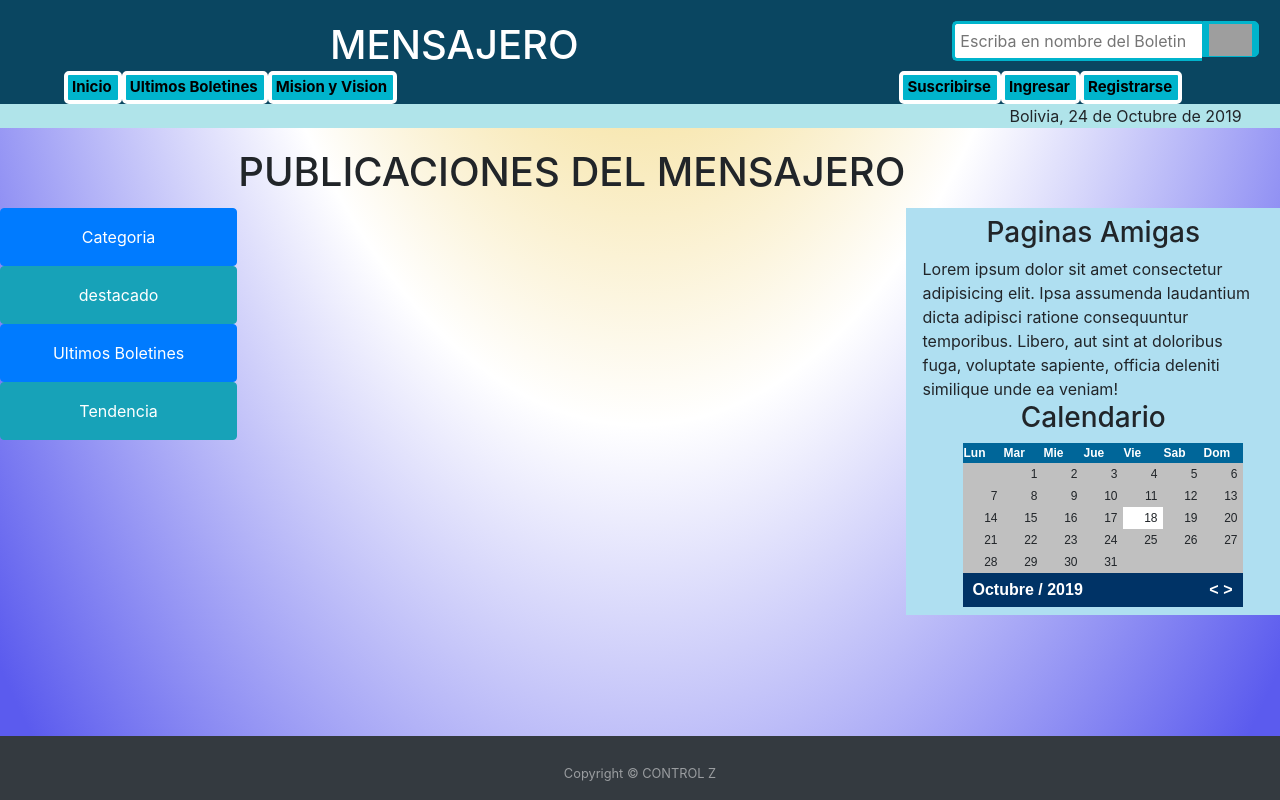
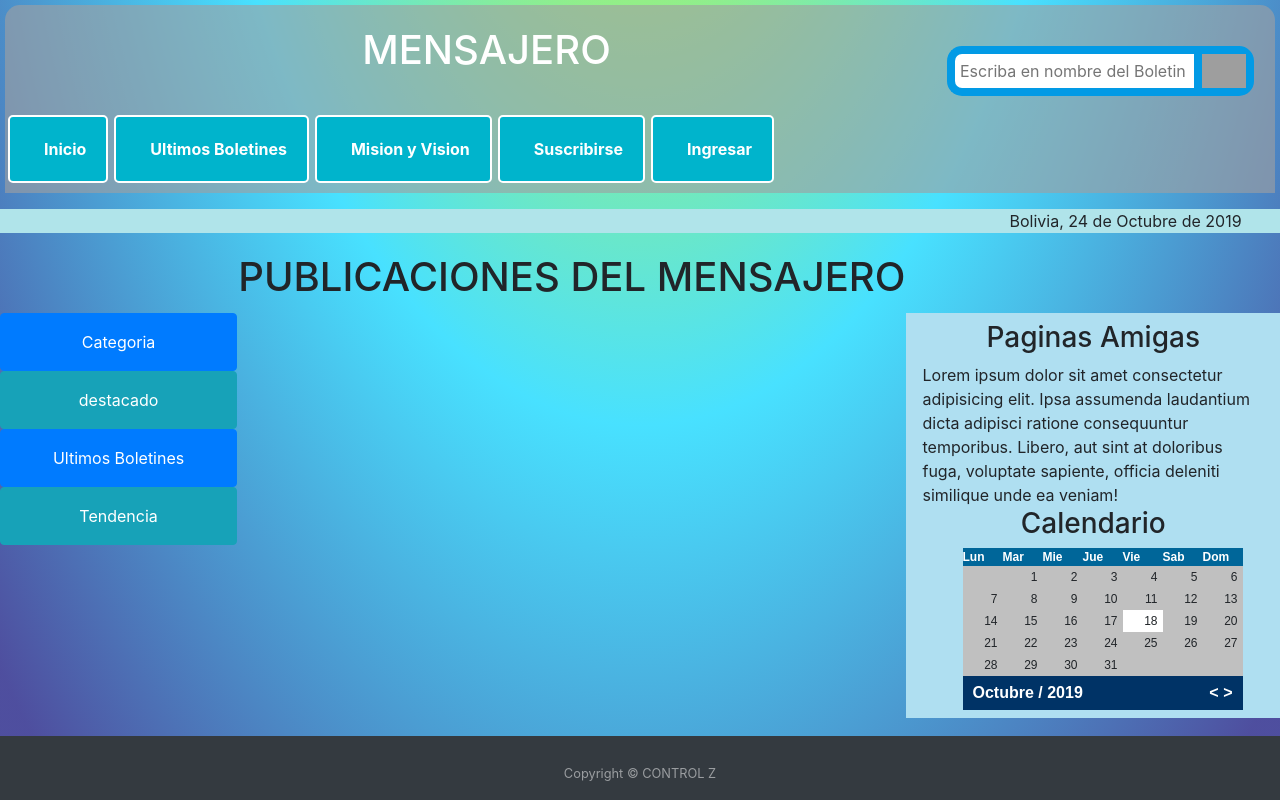
Before and after one commit to ivanovichTBD/TISEADA, a PHP site: page /TISEADA/ in a window 1280 px wide. Run offline with PHP 8.4, Linux system fonts and the light colour scheme; some libraries are stand-ins or nearby versions; grey boxes are pictures that could not be loaded.

Commit message:
diseno mel

```diff
--- a/ComponentesPagPrincipal/HeaderPrincipal.php
+++ b/ComponentesPagPrincipal/HeaderPrincipal.php
@@ -13,19 +13,28 @@
 </div></form>
 
         </div>
-        </header>
+</header>
+
+<header>
+<div>
+        <!--AÑADIDO RESPONSIVE-->
+        <div class="menu_bar">
+                  <a href="#" class="bt-menu"><span class="icon-view-list"></span>Menu</a>
+        </div>
+        <!--FIN-->
+
         <nav>
-                <div class="mid"><a href="./"><button class="botonNav">Inicio</button></a>
-                <button class="botonNav">Ultimos Boletines</button>
-                 <button onclick="MostrarMisionVision()" class="botonNav">Mision y Vision</button>
-</div>
-               <div class="derecha">
-               <button class="botonNav">Suscribirse</button>
-               <a href="#Login"> <button onclick="MostrarLogin()" class="botonNav">Ingresar</button></a>
-               <!--Boton que va a la pagina registrar usuario-->
-               <a href="sistema/registro_usuario.php"> <button class="botonNav">Registrarse</button> </a>
-               </div>
+            <div>
+              <ul>
+                <li class="botonNav"> <a href="./"><span class="icon-home"></span>Inicio</a></li>
+                <li class="botonNav"> <a href="#"><span class="icon-newspaper"></span>Ultimos Boletines</a></li>
+                <li class="botonNav"> <a href="#cuerpo" onclick="MostrarMisionVision()"><span class="icon-book"></span>Mision y Vision</a> </li>
 
-
+                <li class="botonNav"> <a href="sistema/registro_usuario.php"><span class="icon-pencil"></span>Suscribirse</a></li>
+                <li class="botonNav"> <a href="#Login" onclick="MostrarLogin()"><span class="icon-user"></span>Ingresar</a></li>
+              </ul>
+            </div>
         </nav>
-        <p class="fecha">Bolivia, <?php echo fechaC(); ?></p>
+  </div>
+</header>
+<p class="fecha">Bolivia, <?php echo fechaC(); ?></p>
--- a/ComponentesPagPrincipal/Login.php
+++ b/ComponentesPagPrincipal/Login.php
@@ -1,6 +1,3 @@
-
-
-
 <a href="#" name="Login"></a>
 <div class="IngresoUser"  id="IngresoUser" style="display:none">
 
@@ -28,129 +25,6 @@
             </div>
             <button class="botoningreso"type="submit">INGRESAR</button>
         </form>
-        <p class=" w3l-register-p">Ya tienes cuenta?<a href="#" class="register"> Registrarse</a></p>
+        <p class=" w3l-register-p">No tienes cuenta?<a href="#" class="register"> Registrarse</a></p>
     </div>
-    </div>
-
-<Style>
-
-.IngresoUser {
-    margin: 0;
-    padding: 0;
-    background: url(../sistema/img/cover4.jpg) no-repeat 0px 0px;
-    min-height: 100vh;
-    background-size: cover;
-    font-family: 'Raleway', sans-serif;
-}
-
-h2 {
-    margin: 0;
-    color: rgb(248, 252, 249);
-    font-size: 25px;
-    font-weight: 400;
-    text-align: center;
-    letter-spacing: 1px;
-    padding-bottom: 30px;
-}
-
-p.w3l-register-p {
-    color: #eee;
-    font-size: 13px;
-    text-align: center;
-    margin-top: 2em;
-}
-
-.w3l-login-form {
-    background: rgba(0, 0, 0, 0.4117647058823529);
-    //background: #6EB5FF;
-    max-width: 500px;
-    margin: 0 auto;
-    padding: 3em;
-    border-radius: 10px;
-    box-sizing: border-box;
-    margin-top: 90px;
-
-}
-
-.group {
-    display: flex;
-    padding: 15px 5px;
-    background-color: #ffffff;
-}
-
-.group i {
-    color: #00BCD4;
-    font-size: 20px;
-    padding: 0 10px;
-}
-
-.w3l-form-group {
-    margin: 20px 0;
-}
-
-.w3l-form-group label {
-    display: block;
-    text-transform: uppercase;
-    font-size: 13px;
-    color: #d2d2d2;
-    letter-spacing: 2px;
-    margin-bottom: 10px;
-    font-style: italic;
-}
-
-.inputTextPass {
-    width: 100%;
-    border: none;
-    box-sizing: border-box;
-    background: transparent;
-    color: #000;
-}
-
-.inputTextPass:focus {
-    outline: none;
-}
-
-.botoningreso {
-    background-color: #00BCD4;
-    color: #ffffff;
-    font-size: 13px;
-    text-transform: uppercase;
-    letter-spacing: 1px;
-    border: none;
-    padding: 12px 60px;
-    cursor: pointer;
-    width: 100%;
-    border-radius: 6px;
-}
-
-.botoningreso:hover {
-    background-color: #00BCD4;
-    transition-duration: 5s;
-}
-
-.forgot {
-    display: flex;
-    justify-content: space-between;
-    margin: 20px 0;
-    }
-
-.letras {
-    color: #ffffff;
-    font-size: 14px;
-    text-decoration: none;
-}
-
-.forgot p {
-    color: #ffffff;
-    text-align: center;
-    margin: 0px;
-	font-size: 13px;
-}
-
-.register {
-    color: #00BCD4;
-    text-decoration: none;
-}
-
-
-</Style>
+</div>
--- a/css/PartesPag.css
+++ b/css/PartesPag.css
@@ -1,33 +1,40 @@
+/*estilo paginaPrincipal*/
 *{
   margin:0px;
+  padding:0;
 }
 .fondoP{
-
-    background-image: radial-gradient(ellipse farthest-corner at 50% -60% , rgb(233, 185, 27) 0%, rgba(0, 0, 255, 0) 50%, rgb(91, 91, 238) 95%);
+background-image: radial-gradient(ellipse farthest-corner at 50% -60% , #e8ff00 0%,#00d5ffb7 50%, #090979b7 95%);
 background-attachment:fixed;
 }
 /*Header---------------------------------------------------------------------*/
+header {
+width:100%;
 
-
+}
 .header{
 color: #FFF;
-	background: #0a4661;
-	height: 71px;
+  background:#9fa0a19d;
+height: 100px;
 padding: 21px;
 display: flex;
+  border-radius: 15px 15px 0px 0px;
+  margin: 5px 5px 0px 5px;
 
 }
 .Titulo{
-    width: 70%;
+  width: 75%;
   display: flex;
   justify-content: center;
+    margin-right:auto;
 }
 /*Buscador--------------------------------------------------------------------------*/
 .form_search{
-    width: 30%;
+    width: 25%;
   display: flex;
   justify-content:flex-end;
-    margin-right: 0%;
+    margin-right: auto;
+    display: none;
 }
 .search {
 width: 100%;
@@ -39,14 +46,14 @@
 .searchTerm {
 width: 250px;
 min-width: 117px;
-
-  border: 3px solid #00B4CC;
+  margin-top: 20px;
+  border: 8px solid #029AE5;
 border-right: none;
 padding: 5px;
 
-  border-radius: 5px 0 0 5px;
+border-radius: 15px 0 0 15px;
 outline: none;
-  color: #9DBFAF;
+color: rgb(199, 206, 203);
 }
 
 .searchTerm:focus{
@@ -55,12 +62,13 @@
 
 .searchButton {
 max-width: 60px;
-  height: 36px;
-  border: 1px solid #00B4CC;
-  background: #00B4CC;
+  height: 50px;
+  border: 8px solid #029AE5;
+  background:  #029AE5;
 text-align: center;
 color: #fff;
-  border-radius: 0 5px 5px 0;
+border-radius: 0 15px 15px 0;
+  margin-top: 20px;
 cursor: pointer;
 font-size: 20px;
 min-width: 30px;
@@ -77,18 +85,23 @@
   height: 100%;
 }
 /*nav-----------------------------------------------------------------------------*/
+
 nav{
-    background-color:#0a4661;
 display: block;
+  background:#9fa0a19d;
+  margin: 0px 5px 5px 5px;
+
 }
 .botonNav{
   background-color: #00B4CC;
   border-radius: 5px;
-    border:4px solid;
+  border:2px solid;
   border-color: #FFF;
   font-weight: bold;
-    font-size: 15px;
+  font-size: 10px,;
+
   padding-left: 4px;
+    margin: 10px 3px;
 }
 .mid,.derecha{
 
@@ -97,12 +110,52 @@ nav{
 }
 .mid{
 width: 40%;
-
 padding-left: 5%;
 }
 .derecha{
   width: 52%;
   justify-content:flex-end;
+}
+/**********NAVEGADOR********************************/
+.buscar{
+display: none;
+}
+
+.menu_bar {
+display:none;
+}
+
+header nav ul  {
+overflow:hidden;
+list-style:none;
+}
+
+header nav ul li {
+float:left;
+}
+
+header nav ul li a {
+color:#fff;
+padding:20px;
+display:block;
+text-decoration:none;
+}
+
+header nav ul li span {
+margin-right:10px;
+}
+
+header nav ul li a:hover {
+background:#9fa0a191;
+color: rgb(255, 255, 255);
+}
+
+header nav ul li a:link{
+text-decoration:none;
+}
+
+section {
+  padding:15px;
 }
 /* fecha-------------------------------------------------------------*/
 .fecha{
@@ -132,7 +185,7 @@ nav{
   width: 254px;
   padding-top: 80px;
   height: 400px;
-
+    display: none;
 
 }
 .anexos{
@@ -141,6 +194,7 @@ nav{
   padding-bottom: 8px;
   margin-top: 80px;
   background-color: rgb(175, 223, 241);
+    display: none;
 }
 .headerAside{
   text-align: center;
@@ -267,9 +321,10 @@ transition: opacity 400ms ease-in;
 box-shadow: 1px 1px 3px #000;
 }
 .close:hover { background: #00d9ff; }
+
 /*Login-----------------------------------------------------------------------------------*/
 #container{
-	background: #5d6d7e;
+background: #116bc59d;
 width: 100%;
 display: -webkit-flex;
 display: -moz-flex;
@@ -283,7 +338,7 @@ transition: opacity 400ms ease-in;
 #container form{
 background: #FFF;
 width: 400px;
-	padding: 10px;
+padding: 5px;
 }
 
 #container form img{
@@ -316,3 +371,184 @@ transition: opacity 400ms ease-in;
 font-size: 16px;
 text-align: center;
 }
+
+/*******************************************************LoginUser**/
+.IngresoUser {
+margin: 0;
+padding: 0;
+background: url(../sistema/img/cover4.jpg) no-repeat 0px 0px;
+min-height: 100vh;
+background-size: cover;
+font-family: 'Raleway', sans-serif;
+}
+
+h2 {
+margin: 0;
+color: rgb(248, 252, 249);
+font-size: 25px;
+font-weight: 400;
+text-align: center;
+letter-spacing: 1px;
+padding-bottom: 30px;
+}
+
+p.w3l-register-p {
+color: #eee;
+font-size: 13px;
+text-align: center;
+margin-top: 2em;
+}
+
+.w3l-login-form {
+background: rgba(0, 0, 0, 0.4117647058823529);
+/*background: #6EB5FF;*/
+max-width: 500px;
+margin: 0 auto;
+padding: 3em;
+border-radius: 10px;
+box-sizing: border-box;
+margin-top: 5px;
+
+}
+
+.group {
+display: flex;
+padding: 15px 5px;
+background-color: #ffffff;
+}
+
+.group i {
+color: #00BCD4;
+font-size: 20px;
+padding: 0 10px;
+}
+
+.w3l-form-group {
+margin: 20px 0;
+}
+
+.w3l-form-group label {
+display: block;
+text-transform: uppercase;
+font-size: 13px;
+color: #d2d2d2;
+letter-spacing: 2px;
+margin-bottom: 10px;
+font-style: italic;
+}
+
+.inputTextPass {
+width: 100%;
+border: none;
+box-sizing: border-box;
+background: transparent;
+color: #000;
+}
+
+.inputTextPass:focus {
+outline: none;
+}
+
+.botoningreso {
+background-color: #00BCD4;
+color: #ffffff;
+font-size: 13px;
+text-transform: uppercase;
+letter-spacing: 1px;
+border: none;
+padding: 12px 60px;
+cursor: pointer;
+width: 100%;
+border-radius: 6px;
+}
+
+.botoningreso:hover {
+background-color: #00BCD4;
+transition-duration: 5s;
+}
+
+.forgot {
+display: flex;
+justify-content: space-between;
+margin: 20px 0;
+}
+
+.letras {
+color: #ffffff;
+font-size: 14px;
+text-decoration: none;
+}
+
+.forgot p {
+color: #ffffff;
+text-align: center;
+margin: 0px;
+font-size: 13px;
+}
+
+.register {
+color: #00BCD4;
+text-decoration: none;
+}
+
+/*****************************RESPONSIVE**************************/
+@media screen and (max-width:800px ) {
+/*navegador menu*/
+header nav {
+  width:80%;
+  height:100%;
+  left:-100%;
+  margin:0;
+  position: fixed;
+}
+
+header form button{
+  float:none;
+}
+
+header nav ul li {
+  display:block;
+  float:none;
+  border-bottom:1px solid rgba(255,255,255, .3);
+}
+
+.menu_bar{
+  display:block;
+  padding:20px;
+  background:#9fa0a19d;
+  color:#fff;
+  text-decoration:none;
+  font-weight: bold;
+  font-size:25px;
+
+  border-radius: 15px;
+  margin: 5px 5px 5px 5px;
+
+  -webkit-box-sizing:border-box;
+  -moz-box-sizing:border-box;
+  box-sizing:border-box;
+}
+.menu_bar span {
+  float:right;
+  font-size:40px;
+}
+/*contenido*/
+.cuerpo{
+  width:100%;
+}
+}
+
+@media screen and (min-width:800px ){
+/*buscador*/
+.form_search{
+  display: inline;
+}
+/*mostrar submenu*/
+.submenu{
+  display: inline;
+}
+/*mostrar pagina amiga*/
+.anexos {
+  display: inline;
+}
+}
--- a/index.php
+++ b/index.php
@@ -1,11 +1,13 @@
 <!DOCTYPE html>
-<html lang="en">
+<html lang="es">
 <head>
     <meta charset="UTF-8">
     <meta name="viewport" content="width=device-width, initial-scale=1.0">
     <meta http-equiv="X-UA-Compatible" content="ie=edge">
     <title>Document</title>
+
     <link rel="stylesheet" href="css/PartesPag.css">
+    <link rel="Stylesheet" href="fonts/fonts.css">
     <link rel="stylesheet" href="fontawesome-free-5.11.2-web/css/fontawesome.min.css">
     <link rel="stylesheet" href="bootstrap-4.3.1/dist/css/bootstrap.min.css">
     <?php
@@ -73,11 +75,13 @@
 
 </div>
 <?php include "ComponentesPagPrincipal/Login.php"; ?>
-</body>
+
+<script src="https://code.jquery.com/jquery-latest.js" ></script>
+<script src="js/menu.js">
+
 <script src="bootstrap-4.3.1/dist/js/bootstrap.min.js"></script>
 <script src="fontawesome-free-5.11.2-web/fontawesome.min.js"></script>
 <script src="js/Mostrar.js"></script>
 
-
-
+</body>
 </html>
```
Lines whose indentation alone changed are shown as unchanged.
